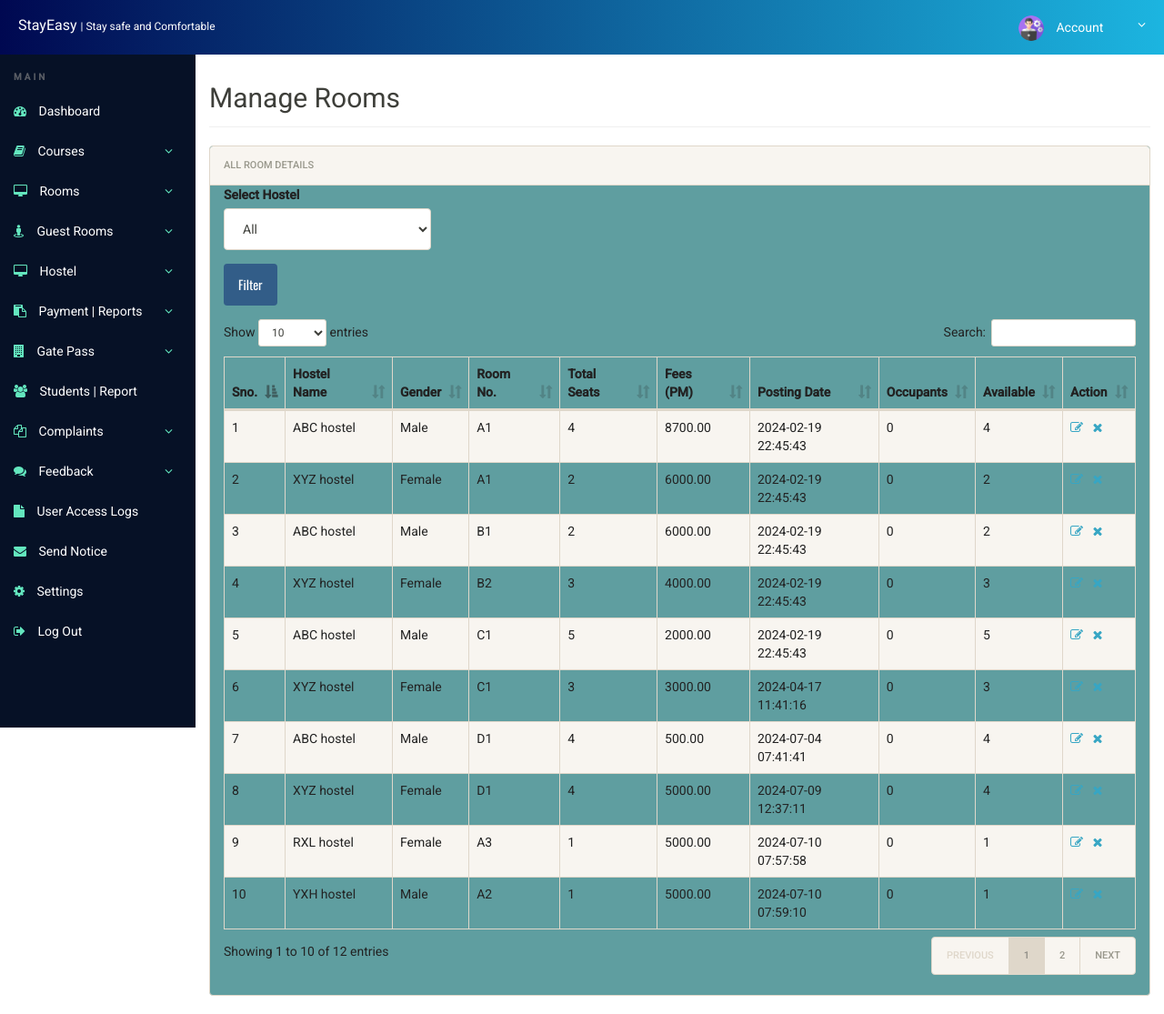
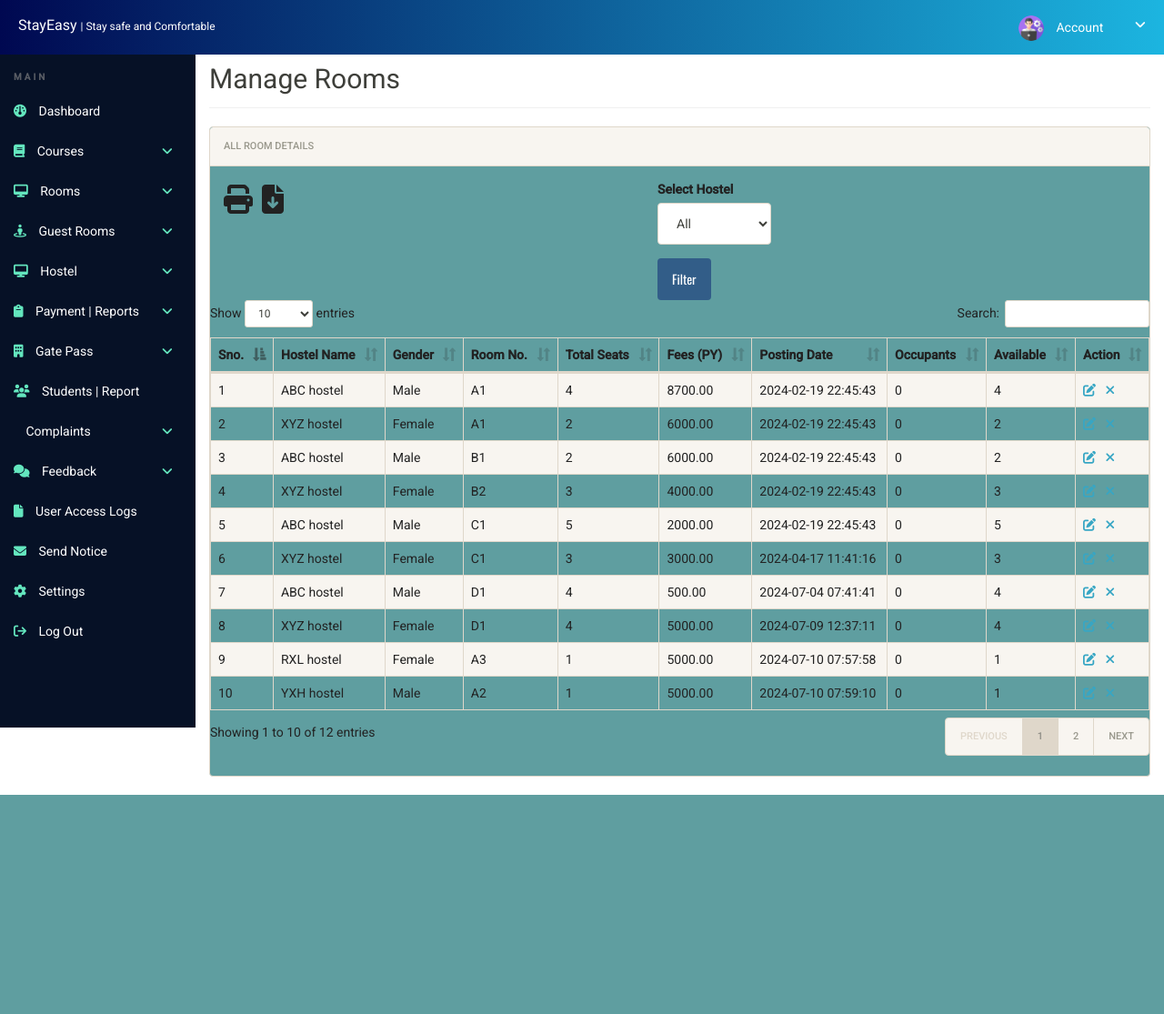
Before and after one commit to Ash6747/Hostel-Management-System, a PHP site: page /admin/manage-rooms.php in a window 1280 px wide. Shown: the whole page at 91% size. After the commit the page ends 874 px from the top, so only its background shows below. Run offline with PHP 8.4, Linux system fonts and the light colour scheme; a user stored in the database is signed in; data comes from the database, SQL or seed files in the repository; data that the repository does not hold is empty; some libraries are stand-ins or nearby versions.

Commit message:
pdf page updated of manage rooms

```diff
--- a/admin/css/style.css
+++ b/admin/css/style.css
@@ -4,11 +4,11 @@
 *   FOR RESPONSIVENESS      *
 ****************************/
 
-body{
+/* body{
 
-  /* color: #f7f7f7; */
-  /* background-color: #232d3b !important; */
-}
+  color: #f7f7f7;
+  background-color: #232d3b !important;
+} */
 body .panel{
   color: #222;
   background-color: cadetblue;
--- a/admin/manage-rooms.php
+++ b/admin/manage-rooms.php
@@ -41,6 +41,7 @@
     <link rel="stylesheet" href="css/fileinput.min.css">
     <link rel="stylesheet" href="css/awesome-bootstrap-checkbox.css">
     <link rel="stylesheet" href="css/style.css">
+    <link rel="stylesheet" href="https://cdnjs.cloudflare.com/ajax/libs/font-awesome/6.6.0/css/all.min.css" integrity="sha512-Kc323vGBEqzTmouAECnVceyQqyqdsSiqLQISBL29aUW4U/M7pSPA/gEUZQqv1cwx4OnYxTxve5UMg5GT6L4JJg==" crossorigin="anonymous" referrerpolicy="no-referrer" />
 </head>
 
 <body>
@@ -52,12 +53,21 @@
             <div class="container-fluid">
                 <div class="row">
                     <div class="col-md-12">
-                        <h2 class="page-title" style="margin-top: 4%">Manage Rooms</h2>
+                        <h2 class="page-title" >Manage Rooms</h2>
+                        <!-- <h2 class="page-title" style="margin-top: 4%">Manage Rooms</h2> -->
                         <div class="panel panel-default">
                             <div class="panel-heading">All Room Details</div>
-                            <form method="post" action="">
-                                <div class="row" style="margin: auto;">
-                                    <div class="col-md-3">
+                            <div class="panel-body">
+                                <div class="action_file">
+									<span style="float:left" class="print-hide"><i class="fa fa-print action_icon" aria-hidden="true" onclick="CallPrint()" style="cursor:pointer" title="Print the Report"></i></span>
+									<span style="float:left" class="print-hide"><i class="fa-solid fa-file-arrow-down action_icon" onclick="exportExcel()" aria-hidden="true"  style="cursor:pointer" title="Download the Report"></i></span>
+								</div>
+                                <div id="print-header" style="display:none;">
+									<h2>Rooms Status</h2>
+								</div>
+                                <form style=" display:flex; justify-content:center;" method="post" action="">
+                                    <div class="row">
+                                        <div class="col-md-12">
                                             <div class="form-group">
                                                 <label for="hostel_filter">Select Hostel</label>
                                                 <select name="hostel_filter" id="hostel_filter" class="form-control">
@@ -77,7 +87,7 @@
                                         </div>
                                     </div>
                                 </form>
-                            <div class="panel-body">
+                                <div class="row" id="print-content">
                                     <table id="zctb" class="display table table-striped table-bordered table-hover" cellspacing="0" width="100%">
                                         <thead>
                                             <tr>
@@ -86,11 +96,11 @@
                                                 <th>Gender</th>
                                                 <th>Room No.</th>
                                                 <th>Total Seats</th>
-                                            <th>Fees (PM)</th>
+                                                <th>Fees (PY)</th>
                                                 <th>Posting Date</th>
                                                 <th>Occupants</th>
                                                 <th>Available</th>
-                                            <th>Action</th>
+                                                <th class="action-column action_col">Action</th>
                                             </tr>
                                         </thead>
                                         <tbody>
@@ -125,7 +135,7 @@
                                                 <td><?php echo $row->posting_date; ?></td>
                                                 <td><?php echo $row->verified_count; ?></td>
                                                 <td><?php echo $available_seats; ?></td>
-                                            <td>
+                                                <td class="action-column action_col">
                                                     <a href="edit-room.php?id=<?php echo encrypt($row->id); ?>"><i class="fa fa-edit"></i></a>&nbsp;&nbsp;
                                                     <a href="manage-rooms.php?del=<?php echo encrypt($row->id); ?>" onclick="return confirm('Do you want to delete');"><i class="fa fa-close"></i></a>
                                                 </td>
@@ -136,6 +146,7 @@
                                         ?>
                                         </tbody>
                                     </table>
+                                </div>
                             </div>
                         </div>
 
@@ -159,7 +170,45 @@
     <script src="js/fileinput.js"></script>
     <script src="js/chartData.js"></script>
     <script src="js/main.js"></script>
+    <script language="javascript" type="text/javascript">
+        var popUpWin=0;
+        function popUpWindow(URLStr, left, top, width, height)
+        {
+        if(popUpWin)
+        {
+        if(!popUpWin.closed) popUpWin.close();
+        }
+        popUpWin = open(URLStr,'popUpWin', 'toolbar=no,location=no,directories=no,status=no,menubar=no,scrollbars=yes,resizable=no,copyhistory=yes,width='+510+',height='+430+',left='+left+', top='+top+',screenX='+left+',screenY='+top+'');
+        }
 
+        function CallPrint() {
+			const hidePagination = document.getElementById('zctb_paginate');
+			const hideLenght = document.getElementById('zctb_length');
+			const hideSearch = document.getElementById('zctb_filter');
+			const hideColumn = document.querySelector('.action-column');
+			hideColumn.style.display = 'none';
+			hidePagination.style.display = 'none';
+            hideLenght.style.display = 'none';
+            hideSearch.style.display = 'none';
+            var printContent = document.getElementById("print-content").innerHTML;
+            var printHeader = document.getElementById("print-header").innerHTML;
+            var WinPrint = window.open('', '', 'left=0,top=0,width=800,height=900,toolbar=0,scrollbars=0,status=0');
+            WinPrint.document.write('<html><head><title>Rooms</title>');
+            WinPrint.document.write('<link rel="stylesheet" href="css/bootstrap.min.css">');
+            WinPrint.document.write('<style>@media print { .action-column { display: none; } a { color: black; text-decoration: none; } a::after { content: none !important; } }</style>');
+            WinPrint.document.write('</head><body>');
+            WinPrint.document.write(printHeader);
+            WinPrint.document.write(printContent);
+            WinPrint.document.write('</body></html>');
+            WinPrint.document.close();
+            WinPrint.focus();
+            WinPrint.print();
+			hideColumn.style.display = 'table-cell';
+			hideLenght.style.display = 'block';
+			hideSearch.style.display = 'block';
+			hidePagination.style.display = 'block';
+        }
+    </script>
     </body>
 
 </html>
--- a/admin/manage-students.php
+++ b/admin/manage-students.php
@@ -107,7 +107,6 @@
 				<div class="row">
 					<div class="col-md-12">
 						<h2 class="page-title">Manage Registered Students</h2>
-						<!-- <h2 class="page-title" style="margin-top:4%">Manage Registered Students</h2> -->
 						<div class="panel panel-default">
 							<div class="panel-heading">All Room Details</div>
 							<div class="panel-body">
```
Lines whose indentation alone changed are shown as unchanged.
